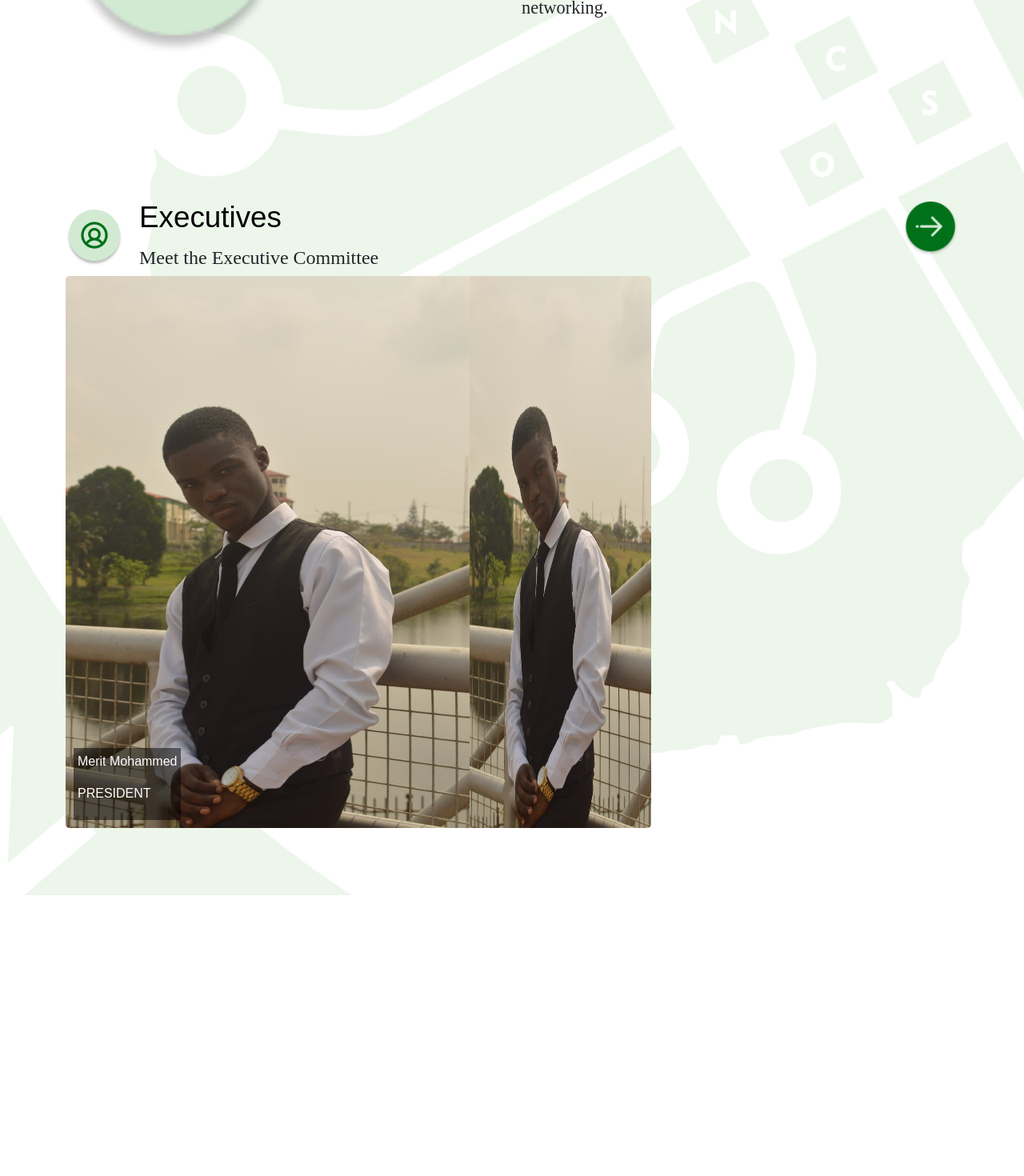
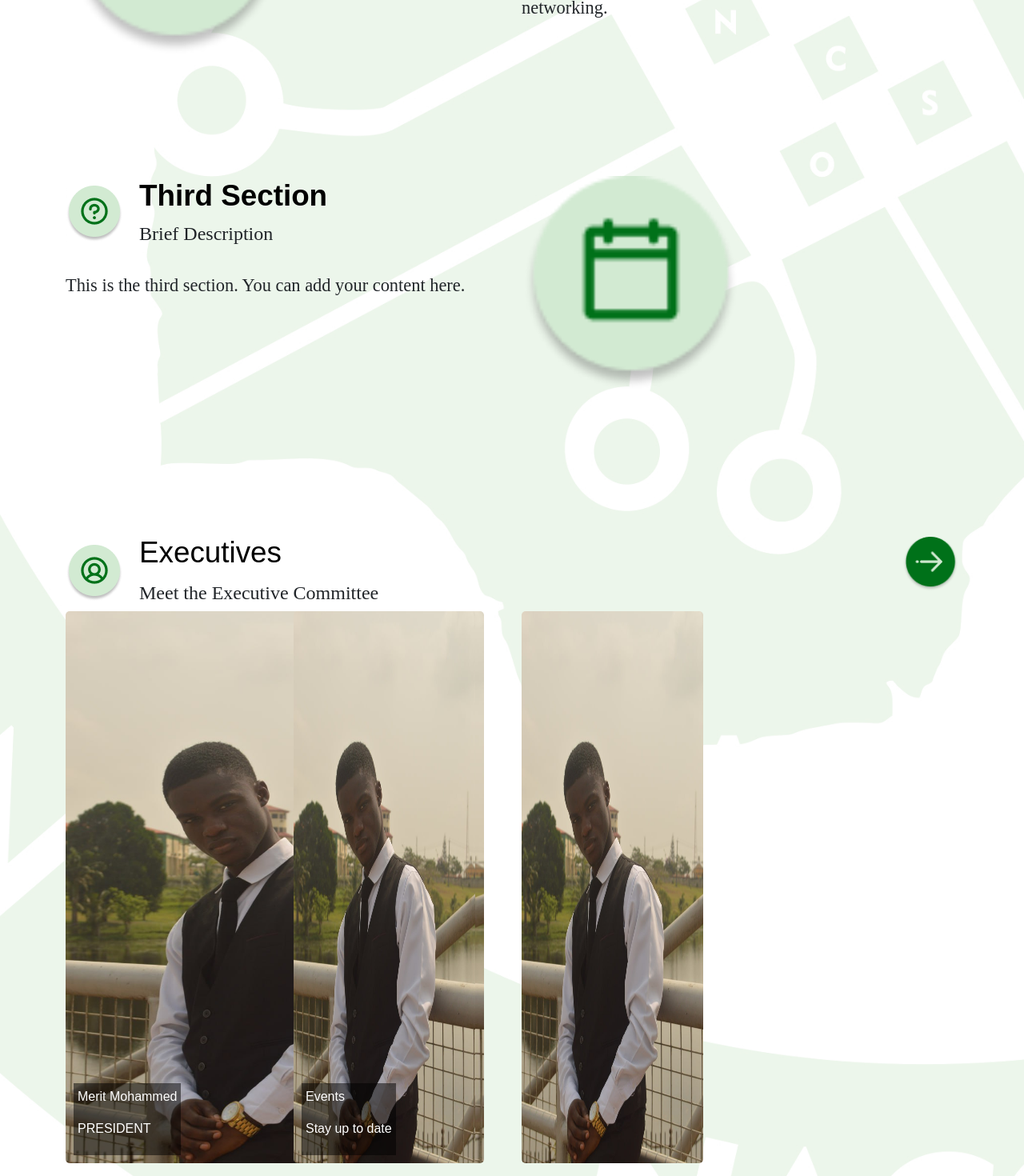
Before and after one commit to 56radius/nacos-mtu, a React (Create React App) app: page / in a window 1280 px wide. Shown: the part 1740-3210 px from the top of the page at 80% size. Before the commit the page ends 2859 px from the top, so only its background shows below. Built offline with nearby package versions, Linux system fonts and the light colour scheme.

Commit message:
the picturess are aligning themselves little bit

```diff
--- a/src/components/HomeScreen.js
+++ b/src/components/HomeScreen.js
@@ -143,6 +143,40 @@ function HomeScreen() {
         </div>
       </section>
 
+      {/* Third About section */}
+      <section id="about" className="about">
+        <div className="container">
+          <div className="section-title"></div>
+          <div className="row content">
+            <div className="col-lg-6">
+              <div>
+                <div style={{ display: "flex", alignItems: "center" }}>
+                  <img src={question} alt="question" style={{ marginRight: "20px" }} />
+                  <div>
+                    <h2 style={{ color: "#000000", fontSize: "230%"}}> Third Section </h2>
+                    <h3 style={{ fontFamily: "Cabinet Grotesk",  marginTop: "-6%", fontSize: "150%"  }}> Brief Description </h3>
+                  </div>
+                </div> <br/>
+                <p style={{ fontFamily: "Cabinet Grotesk", fontSize: "140%" }}>
+                  This is the third section. You can add your content here.
+                </p>
+              </div>
+            </div>
+            <div className="col-lg-6 pt-4 pt-lg-0">
+              <div className="col-lg-6 order-1 order-lg-2 hero-img">
+                <img
+                  src={events}
+                  style={{ width: expandedImg === 'third' ? "1350px" : "523px", transition: "all 0.5s ease-in-out" }}
+                  className="img-fluid"
+                  alt="aboutlogo"
+                  onClick={() => handleImgClick('third')}
+                />
+              </div>
+            </div>
+          </div>
+        </div>
+      </section>
+
       {/* Executives section */}
       <section id="executives" style={{ marginTop: "60px" }}>
         <div className="container">
@@ -174,7 +208,7 @@ function HomeScreen() {
                       className="team-img"
                       src={merit}
                       style={{
-                        width: expandedImg === 'events' ? "226.5px" : "523px",
+                        width: expandedImg === 'events' || expandedImg === 'third' ? "226.5px" : "523px",
                         height: "690px",
                         borderRadius: "5px",
                         transition: "all 0.5s ease-in-out"
@@ -199,7 +233,6 @@ function HomeScreen() {
                       className="team-img"
                       src={merit}
                       style={{
-                        marginLeft: "220px",
                         width: expandedImg === 'events' ? "523px" : "226.5px",
                         height: "690px",
                         borderRadius: "5px",
@@ -207,7 +240,31 @@ function HomeScreen() {
                       }}
                       onClick={() => handleImgClick('events')}
                     />
+                    <div style={{ position: "absolute", bottom: "10px", left: "10px", color: "white", backgroundColor: "rgba(0, 0, 0, 0.5)", padding: "5px" }}>
+                      <p className="text-white name">Events</p>
+                      <p className="text-white position">Stay up to date</p>
+                    </div>
+                  </div>
+                </div>
+              </div>
+            </div>
 
+            {/* Third Image */}
+            <div className="col-lg-3 col-md-6 mb-4">
+              <div className="team-card-container">
+                <div className="team-card">
+                  <div className="team-img-wrapper" style={{ position: "relative" }}>
+                    <img
+                      className="team-img"
+                      src={merit}
+                      style={{
+                        width: expandedImg === 'third' ? "523px" : "226.5px",
+                        height: "690px",
+                        borderRadius: "5px",
+                        transition: "all 0.5s ease-in-out"
+                      }}
+                      onClick={() => handleImgClick('third')}
+                    />
                   </div>
                 </div>
               </div>
```
